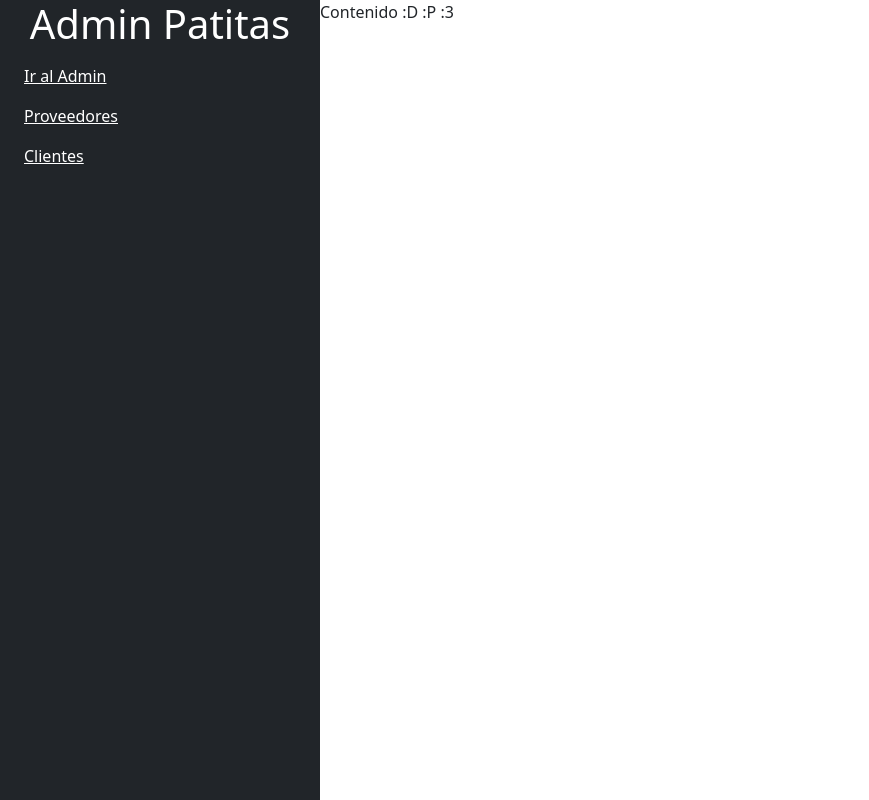
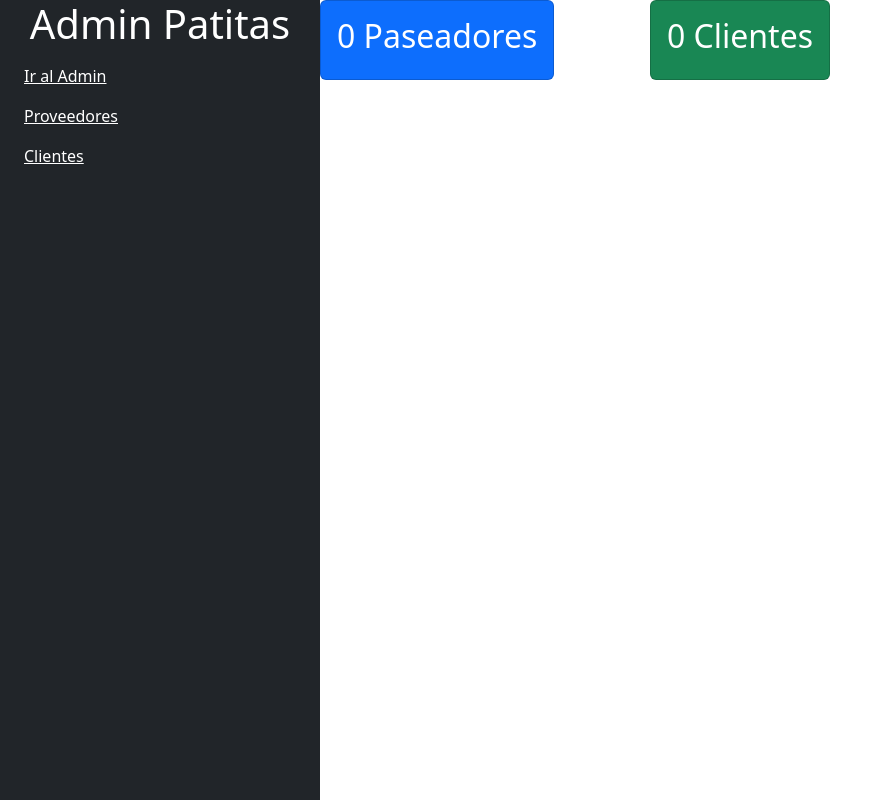
Before and after one commit to arensrojas/admin_patitas-main, a Django app: page / in a window 1280 px wide. Shown: the whole page, without its empty margins (0-869 px from the left). Run offline with Django 5.2, Linux system fonts and the light colour scheme; data that the repository does not hold is empty.

Commit message:
empezando viernes

```diff
--- a/admin_patitas/settings.py
+++ b/admin_patitas/settings.py
@@ -82,6 +82,7 @@ DATABASES = {
         'PASSWORD': '123456',
         'HOST': 'localhost',
         'PORT': '5432' # de uso comun
+
     }
 }
 
--- a/administration/urls.py
+++ b/administration/urls.py
@@ -1,6 +1,7 @@
 from django.urls import path
-from .views import v_index
+from .views import v_index, v_providers
 
 urlpatterns = [
     path("", v_index, name="index"),
+    path("providers", v_providers, name="providers"),
 ]
--- a/administration/views.py
+++ b/administration/views.py
@@ -1,5 +1,21 @@
 from django.shortcuts import render
+from .models import Provider, Customer
 
 # Create your views here.
 def v_index(request):
-    return render(request, 'administration/index.html')
+    context = {
+        "n_providers": 0,
+        "n_customers": 0,
+    }
+
+    context["n_providers"] = Provider.objects.all().count()
+    context["n_customers"] = Customer.objects.all().count()
+
+    return render(request, 'administration/index.html', context)
+
+
+def v_providers(request):
+    context = {
+        "providers_list" : Provider.objects.all()
+    }
+    return render(request, 'administration/providers.html', context)
--- /dev/null
+++ b/requirements.txt
@@ -0,0 +1,6 @@
+asgiref==3.8.1
+Django==5.1.3
+pillow==11.0.0
+psycopg2-binary==2.9.10
+sqlparse==0.5.2
+tzdata==2024.2
--- a/templates/administration/index.html
+++ b/templates/administration/index.html
@@ -1,4 +1,29 @@
 {% extends 'layout.html' %}
 {% block content %}
-:D :P :3
+<section class="d-flex gap">
+    <div class="card bg-primary">
+        <div class="card-body text-white">
+            <h2>{{ n_providers }} Paseadores</h2>
+        </div>
+    </div>
+
+    <div class="card-footer">
+        <a href="/providers" class="text-white d-flex justify-content-between">
+                        Ver detalles
+        <svg width="8" class="svg-inline--fa fa-angle-right" aria-hidden="true" focusable="false" data-prefix="fas"
+                            data-icon="angle-right" role="img" xmlns="http://www.w3.org/2000/svg" viewBox="0 0 256 512"
+                            data-fa-i2svg="">
+        <path fill="currentColor"
+                                d="M246.6 233.4c12.5 12.5 12.5 32.8 0 45.3l-160 160c-12.5 12.5-32.8 12.5-45.3 0s-12.5-32.8 0-45.3L178.7 256 41.4 118.6c-12.5-12.5-12.5-32.8 0-45.3s32.8-12.5 45.3 0l160 160z">
+        </path>
+        </svg>
+        </a>
+        </div>
+
+    <div class="card bg-success">
+        <div class="card-body text-white">
+            <h2>{{ n_customers }} Clientes</h2>
+        </div>
+    </div>
+</section>
 {% endblock %}
--- a/templates/layout.html
+++ b/templates/layout.html
@@ -23,8 +23,8 @@
                 </div>
             </nav>
         </aside>
-        <section>
-            Contenido
+        <section class="p4-">
+
             {% block content %}
             {% endblock %}
         </section>
```
Also changed, not shown: templates/administration/providers.html (added, +19 -0 lines).
